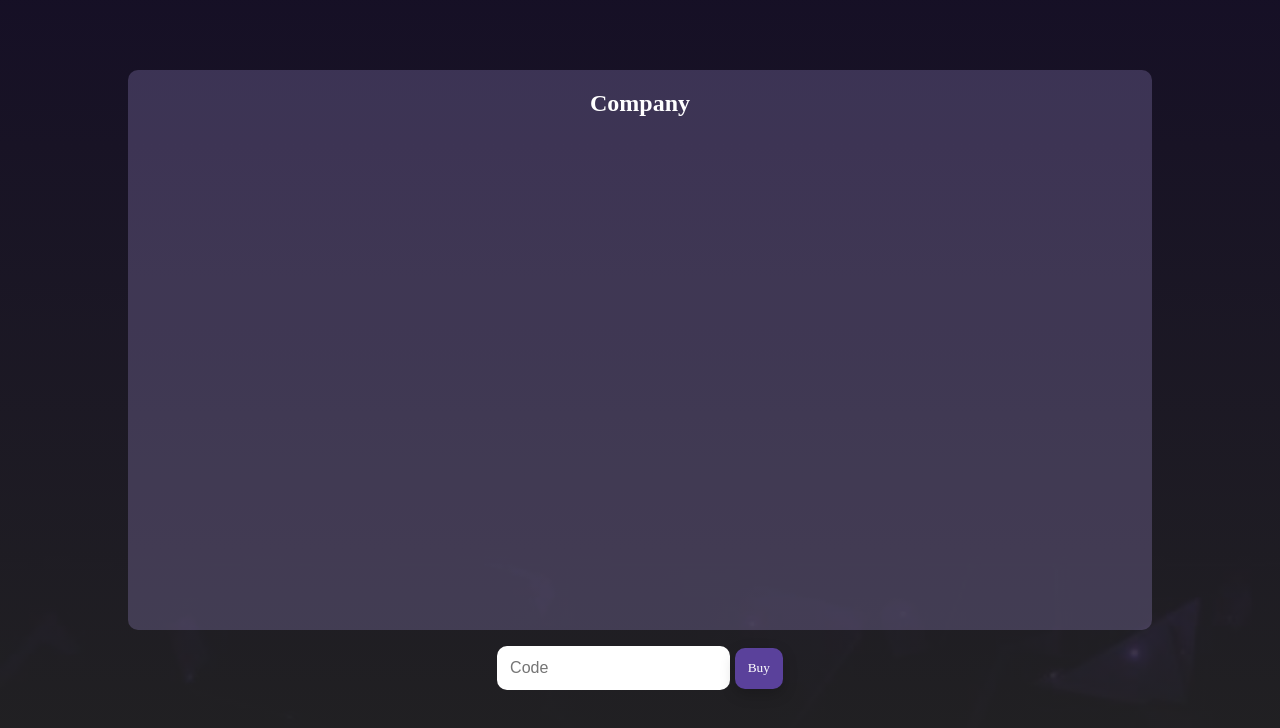
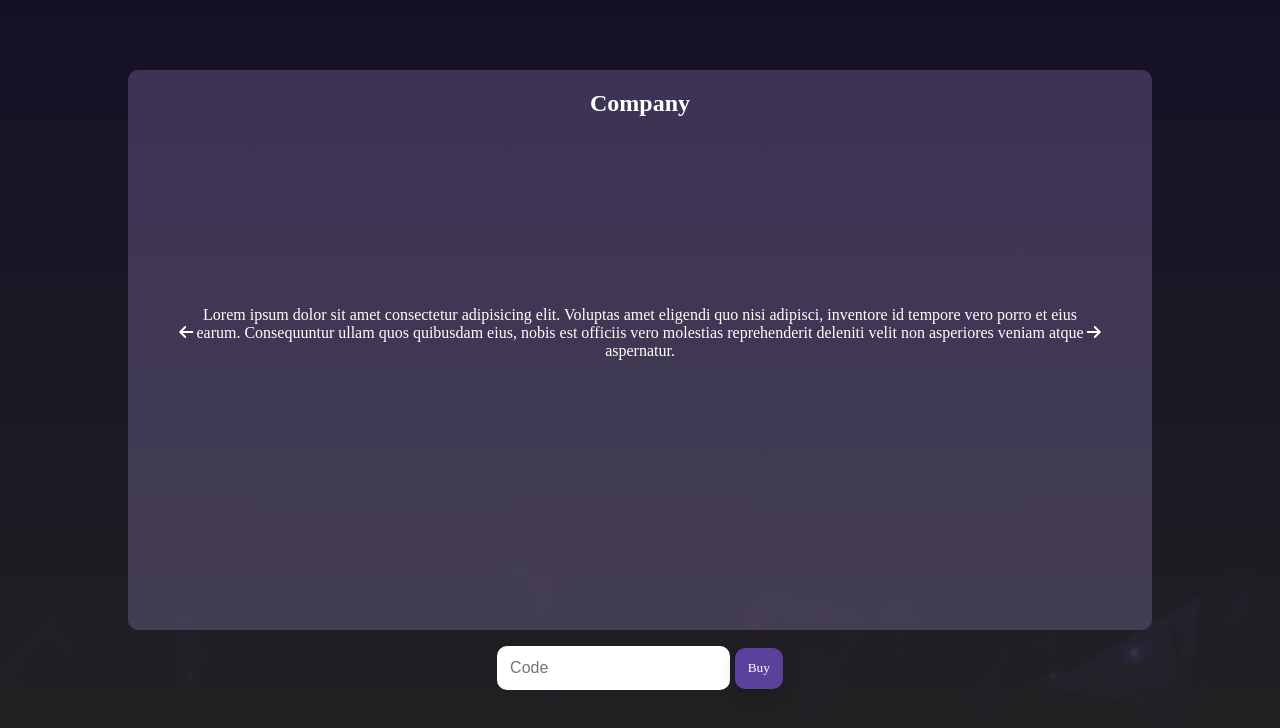
Before and after one commit to Pranjal1128/InnovationTank, a React (Create React App) app: page /#/BuyPage in a window 1280 px wide. Shown: the top 728 px of the page. Built offline with nearby package versions, Linux system fonts and the light colour scheme.

Commit message:
custom carousel added

```diff
--- a/public/index.html
+++ b/public/index.html
@@ -10,6 +10,9 @@
       content="Web site created using create-react-app"
     />
     <link rel="apple-touch-icon" href="%PUBLIC_URL%/logo192.png" />
+    <link rel="stylesheet" href="https://cdnjs.cloudflare.com/ajax/libs/font-awesome/5.15.3/css/all.min.css" integrity="sha384-KJ3o2DKtIkvYIK3UENzmM7KCkRr/rE9/Qpg6aAZGJwFDMVNA/GpGFF93hXpG5KkN" crossorigin="anonymous">
+    <script src="https://kit.fontawesome.com/b71f2770d5.js" crossorigin="anonymous"></script>
+
     <!--
       manifest.json provides metadata used when your web app is installed on a
       user's mobile device or desktop. See https://developers.google.com/web/fundamentals/web-app-manifest/
--- a/src/Pages/BuyPage/BuyPage.css
+++ b/src/Pages/BuyPage/BuyPage.css
@@ -11,6 +11,7 @@
 
 .buy-page-details{
     display: flex;
+    flex-direction: column;
     font-family: poppins, 'sans-serif';
     height: 70vh;
     background-color: #b29de73e;
@@ -22,12 +23,22 @@
     -moz-border-radius: 10px;
     -ms-border-radius: 10px;
     -o-border-radius: 10px;
-
     margin-top: 50px;
+    align-items: center;
 }
 
 .buy-page-carousel {
-    max-width: 80%;
+    max-width: 90%;
+    width: 90%;
+
+    height: 70%;
+    align-items: center;
+    justify-content: space-between;
+}
+
+
+.carousel-left{
+    margin-left: 0;
 }
 
 .buy-page-details h2 {
@@ -82,3 +93,9 @@ width: 100%;
     -ms-border-radius: 10px;
     -o-border-radius: 10px;
 }
+
+.buy-page-carousel
+{
+    display: flex;
+
+}
--- a/src/Pages/BuyPage/BuyPage.jsx
+++ b/src/Pages/BuyPage/BuyPage.jsx
@@ -4,16 +4,38 @@ import Carousel from './Carousel';
 
 const handleSubmit = () => {};
 
+const comp1 = () =>
+{
+  return (
+    <p>Lorem ipsum dolor sit amet consectetur adipisicing elit. Voluptas amet eligendi quo nisi adipisci,
+       inventore id tempore vero porro et eius earum. Consequuntur ullam quos quibusdam eius,
+      nobis est officiis vero molestias reprehenderit deleniti velit non asperiores veniam atque aspernatur.</p>
+  )
+}
+
+
+const comp2 = () =>
+{
+  return (
+    <p>hi there.</p>
+  )
+}
+
 const BuyPage = () => {
+
+  const carouselItems = [
+    comp1(),
+    comp2()
+  ];
 
 
   return (
     <div className='buy-page'>
       <div className='buy-page-details'>
         <h2>Company</h2>
-        <div className='buy-page-carousel'>
-        {/* <Carousel/> */}
-        </div>
+
+        <Carousel items={carouselItems} />
+
       </div>
       <div className='buy-page-input'>
         <p>
--- a/src/Pages/BuyPage/Carousel.jsx
+++ b/src/Pages/BuyPage/Carousel.jsx
@@ -1,39 +1,36 @@
-import React, { Component } from "react";
-import Slider from "react-slick";
+import React, { useState } from 'react';
 
-export default class SimpleSlider extends Component {
-  render() {
-    const settings = {
-      dots: true,
-      infinite: false,
-      speed: 0,
-      slidesToShow: 1,
-      slidesToScroll: 1
-    };
-    return (
-      <div>
-        <h2> Single Item</h2>
-        <Slider {...settings}>
-          <div>
-            <h3>1</h3>
-          </div>
-          <div>
-            <h3>2</h3>
-          </div>
-          <div>
-            <h3>3</h3>
-          </div>
-          <div>
-            <h3>4</h3>
-          </div>
-          <div>
-            <h3>5</h3>
-          </div>
-          <div>
-            <h3>6</h3>
-          </div>
-        </Slider>
+const CustomCarousel = ({ items }) => {
+  const [currentIndex, setCurrentIndex] = useState(0);
+
+  const handleNext = () => {
+    setCurrentIndex((prevIndex) => (prevIndex + 1) % items.length);
+  };
+
+  const handlePrev = () => {
+    setCurrentIndex((prevIndex) =>
+      prevIndex === 0 ? items.length - 1 : prevIndex - 1
+    );
+  };
+
+  return (
+    <div className="buy-page-carousel">
+
+      <div className='carousel-left' onClick={handlePrev} >
+      <i class="fas fa-arrow-left"></i>
       </div>
-    );
-  }
-}
+
+
+      {items[currentIndex]}
+      <div className='carousel-right' onClick={handleNext}>
+      <i class="fas fa-arrow-right"></i>
+      </div>
+
+
+
+
+    </div>
+  );
+};
+
+export default CustomCarousel;
```
